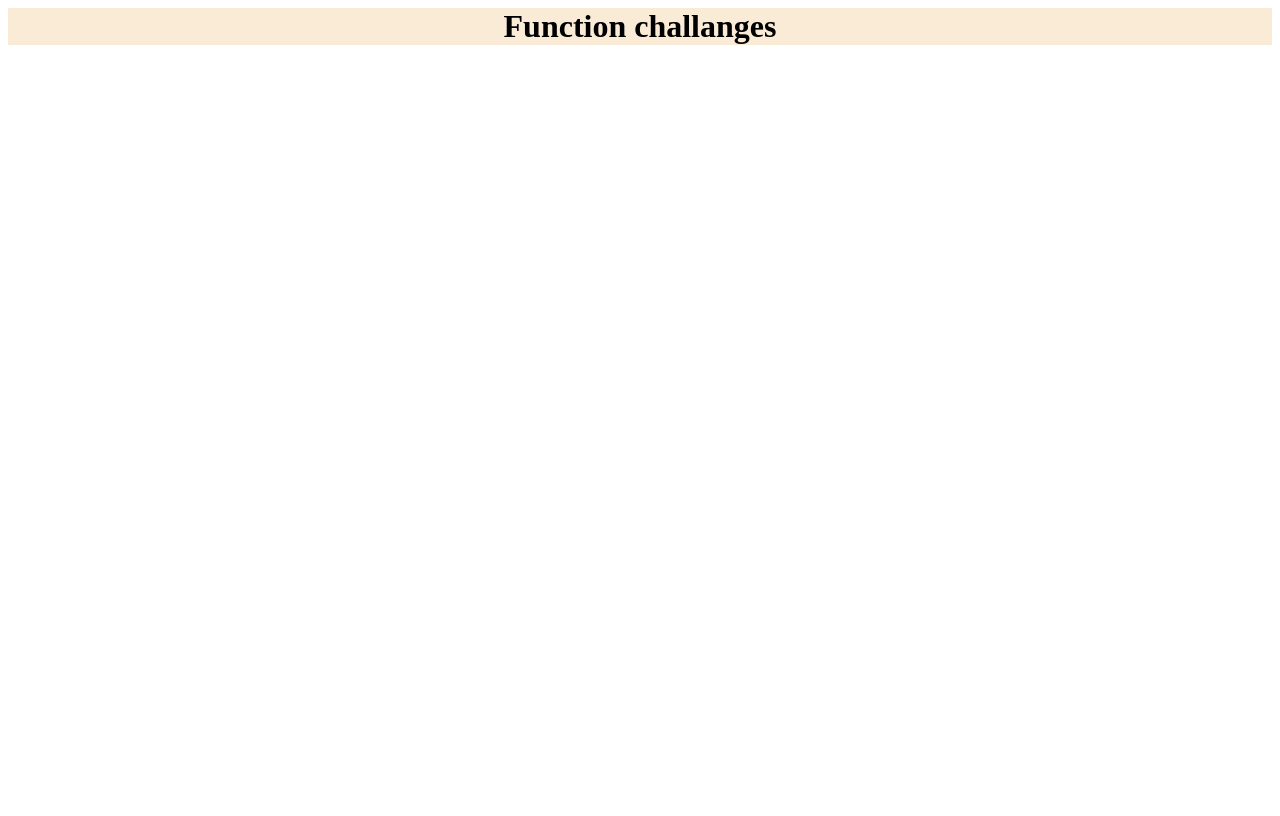
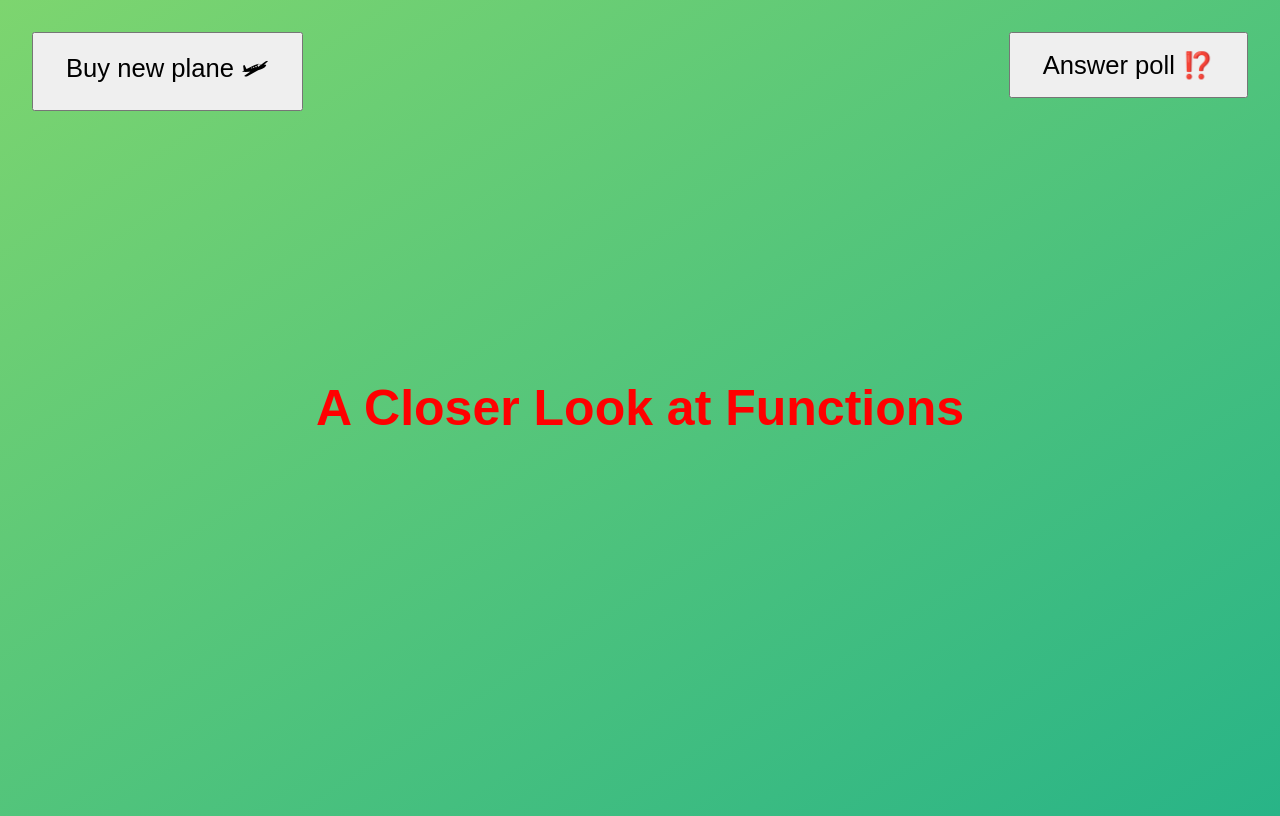
Before and after one commit to khushbuashutec/javascript_challanges, a plain HTML site: page function_challange.html in a window 1280 px wide. Drawn offline with Linux system fonts and the light colour scheme.

Commit message:
challage for closure function

```diff
--- a/function_challange.html
+++ b/function_challange.html
@@ -1,9 +1,45 @@
-<html>
-    <head>
-        <title>function challange</title>
-    </head>
-    <body>
-        <script src="function_challange.js"></script>
-        <h1 style="background-color: antiquewhite; text-align: center;">Function challanges</h1>
-    </body>
+<!DOCTYPE html>
+<html lang="en">
+  <head>
+    <meta charset="UTF-8" />
+    <meta name="viewport" content="width=device-width, initial-scale=1.0" />
+    <meta http-equiv="X-UA-Compatible" content="ie=edge" />
+    <title>A Closer Look at Functions</title>
+    <style>
+      body {
+        height: 100vh;
+        display: flex;
+        align-items: center;
+        background: linear-gradient(to top left, #28b487, #7dd56f);
+      }
+      h1 {
+        font-family: sans-serif;
+        font-size: 50px;
+        line-height: 1.3;
+        width: 100%;
+        padding: 30px;
+        text-align: center;
+        color: white;
+      }
+      .buy,
+      .poll {
+        font-size: 1.6rem;
+        padding: 1rem 2rem;
+        position: absolute;
+        top: 2rem;
+      }
+      .buy {
+        left: 2rem;
+      }
+      .poll {
+        right: 2rem;
+      }
+    </style>
+  </head>
+  <body>
+    <h1>A Closer Look at Functions</h1>
+    <button class="buy">Buy new plane 🛩</button>
+    <button class="poll">Answer poll ⁉️</button>
+    <script src="function_challange.js"></script>
+  </body>
 </html>
--- a/function_challange.js
+++ b/function_challange.js
@@ -1,15 +1,42 @@
 'use strict'
 
+
+//challange
 
 const poll = {
     question: 'what is your favorite programming language?',
     options: ['0:Javascript', '1:Python', '2:Rust', '3:C++'],
-    answer: new Array(4).fill(0),
+    answers: new Array(4).fill(0),
     registerNewAnswer: function () {
-        const number = prompt(`${this.question.toString()}
-         ${promptData(this.options)}`)
-        console.log(number);
-    }
+        const answer = Number(prompt(`${this.question}\n ${this.options.join('\n')}\n(Write Option Number)`));
+
+        typeof answer === 'number' && answer <= this.answers.length && this.answers[answer]++;
+        console.log(this.answers);
+        this.displayResults();
+        this.displayResults('string');
+
+    },
+    displayResults(type = 'array') {
+        if (typeof type === 'array') {
+            console.log(this.answers);
+        }
+        else {
+            (typeof type === 'string')
+            console.log(`poll results are ${this.answers.join(', ')}`);
+        }
+    },
+
+
 };
-//poll.registerNewAnswer();
-console.log(promptData(poll.options));
+document.querySelector('.poll').addEventListener('click', poll.registerNewAnswer.bind(poll))
+poll.displayResults.call({ answers: [3, 4, 5] }, 'string');
+
+//challange 2
+(function () {
+    const header = document.querySelector('h1');
+    header.style.color = 'red';
+
+    document.querySelector('body').addEventListener('click', function () {
+        header.style.color = 'blue';
+    });
+})();
```
